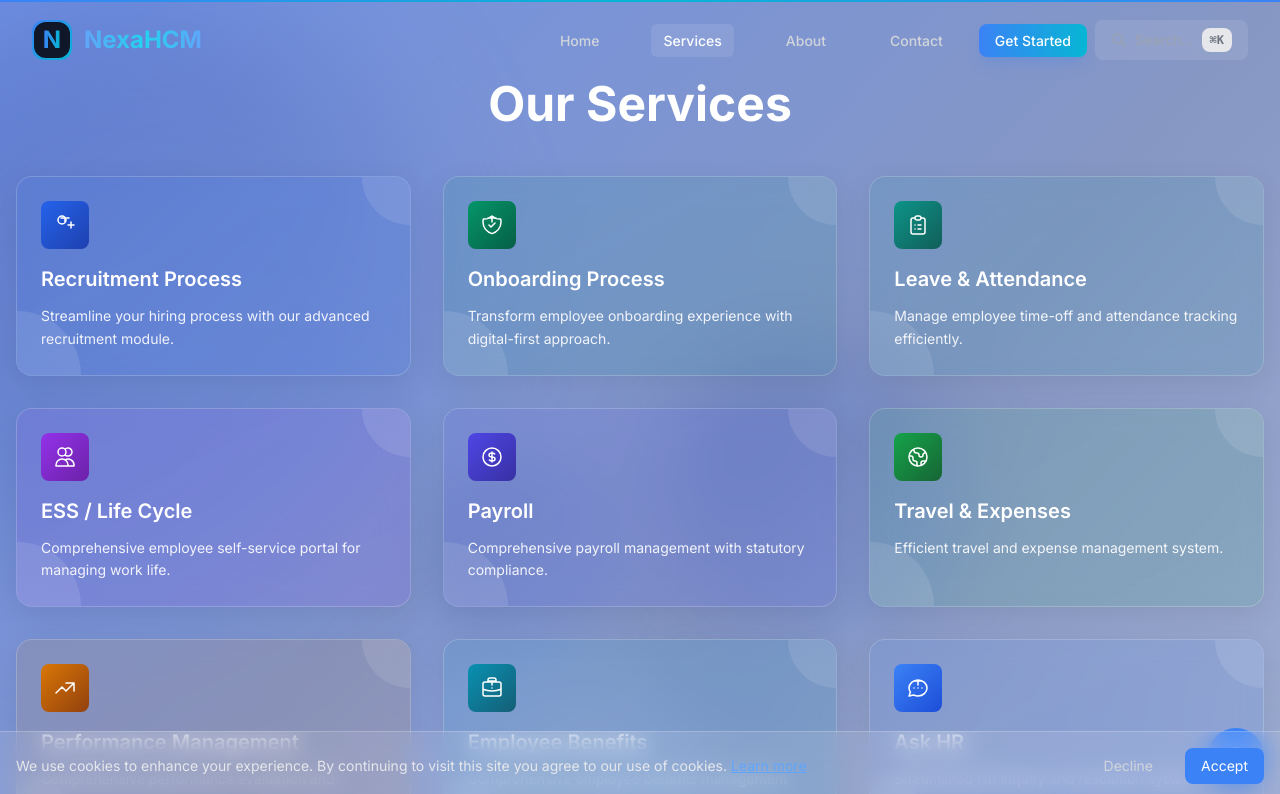
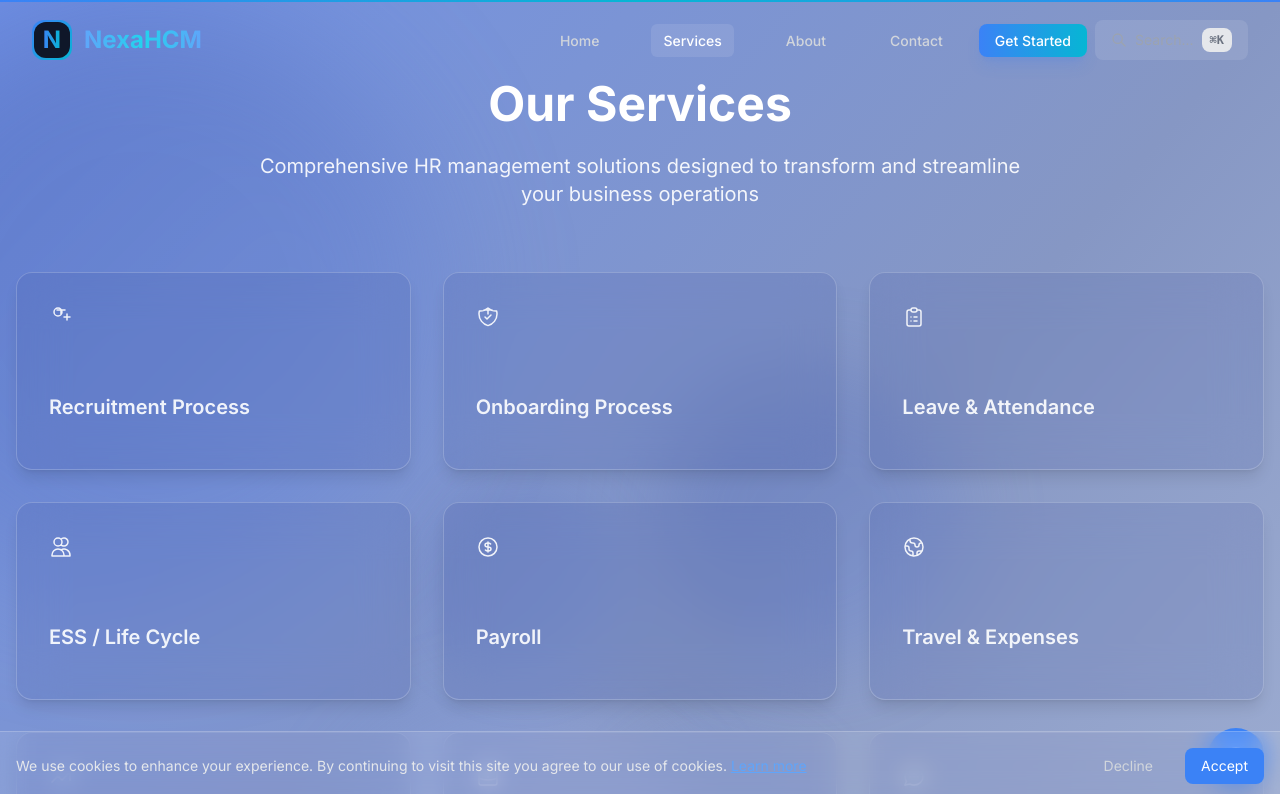
Before and after one commit to Prasanthk4/nexahcm, a React (Vite) app: page /services in a window 1280 px wide. Shown: the top 794 px of the page. Built offline with nearby package versions, Linux system fonts and the light colour scheme.

Commit message:
style: Add description text and make service cards darker

```diff
--- a/src/pages/Services.jsx
+++ b/src/pages/Services.jsx
@@ -1264,24 +1264,18 @@ const ServiceCard = ({ service, index, onClick }) => {
 
       {/* Content */}
       <div className="relative z-10">
-        <div className="w-12 h-12 mb-4">
-          <div className={`w-full h-full rounded-lg bg-gradient-to-br ${colors.bg} flex items-center justify-center`}>
-            <div className={`text-white`}>
-              {service.icon}
-            </div>
-          </div>
+        <div className="w-16 h-16 mb-6 text-white/90 group-hover:text-white
+                              transition-colors duration-300">
+          {service.icon}
         </div>
-
-        <h3 className="text-xl font-semibold mb-3 text-white group-hover:text-white
+        <h3 className="text-xl font-semibold mb-4 text-white/90 group-hover:text-white
                              transition-colors duration-300">
           {service.title}
         </h3>
-
-        <p className="text-white/90 text-sm leading-relaxed group-hover:text-white/90
+        <p className="text-white/80 group-hover:text-white/90
                            transition-colors duration-300">
-          {service.description || service.shortDesc}
+          {service.description}
         </p>
-
         {/* Hover indicator */}
         <div className="absolute bottom-4 right-6 opacity-0 transform translate-x-2
           group-hover:opacity-100 group-hover:translate-x-0
@@ -1349,19 +1343,45 @@ const Services = () => {
           initial={{ opacity: 0, y: 20 }}
           animate={{ opacity: 1, y: 0 }}
           transition={{ duration: 0.8 }}
-          className="text-5xl font-bold text-center mb-12 text-white"
+          className="text-5xl font-bold text-center mb-6 text-white"
         >
           Our Services
         </motion.h1>
 
+        <motion.p
+          initial={{ opacity: 0, y: 20 }}
+          animate={{ opacity: 1, y: 0 }}
+          transition={{ duration: 0.8, delay: 0.2 }}
+          className="text-xl text-white/90 text-center mb-16 max-w-3xl mx-auto"
+        >
+          Comprehensive HR management solutions designed to transform and streamline your business operations
+        </motion.p>
+
         <div className="grid grid-cols-1 md:grid-cols-2 lg:grid-cols-3 gap-8">
           {modules.map((service, index) => (
-            <ServiceCard
+            <motion.div
               key={service.title}
-              service={service}
-              index={index}
-              onClick={setSelectedModule}
-            />
+              initial={{ opacity: 0, y: 20 }}
+              animate={{ opacity: 1, y: 0 }}
+              transition={{ duration: 0.8, delay: index * 0.2 }}
+              className="group p-8 rounded-2xl bg-[#3D52A0]/15 backdrop-blur-xl
+                         border border-white/20 shadow-lg hover:shadow-xl
+                         transition-all duration-300 hover:scale-[1.02]
+                         hover:bg-[#3D52A0]/20"
+            >
+              <div className="w-16 h-16 mb-6 text-white/90 group-hover:text-white
+                              transition-colors duration-300">
+                {service.icon}
+              </div>
+              <h3 className="text-xl font-semibold mb-4 text-white/90 group-hover:text-white
+                             transition-colors duration-300">
+                {service.title}
+              </h3>
+              <p className="text-white/80 group-hover:text-white/90
+                           transition-colors duration-300">
+                {service.description}
+              </p>
+            </motion.div>
           ))}
         </div>
       </div>
```
